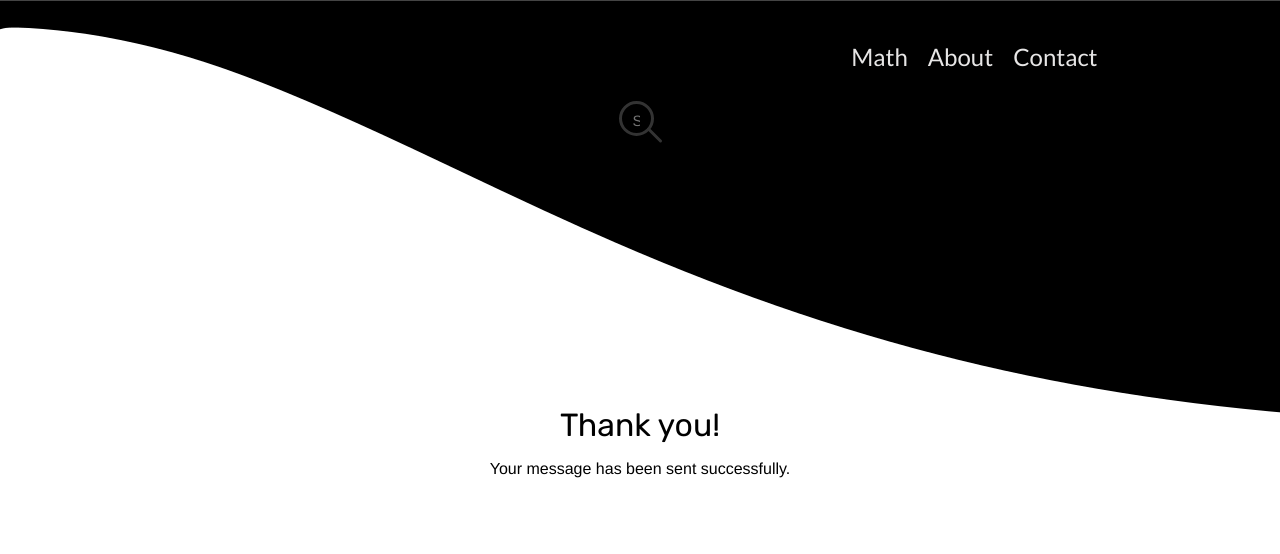
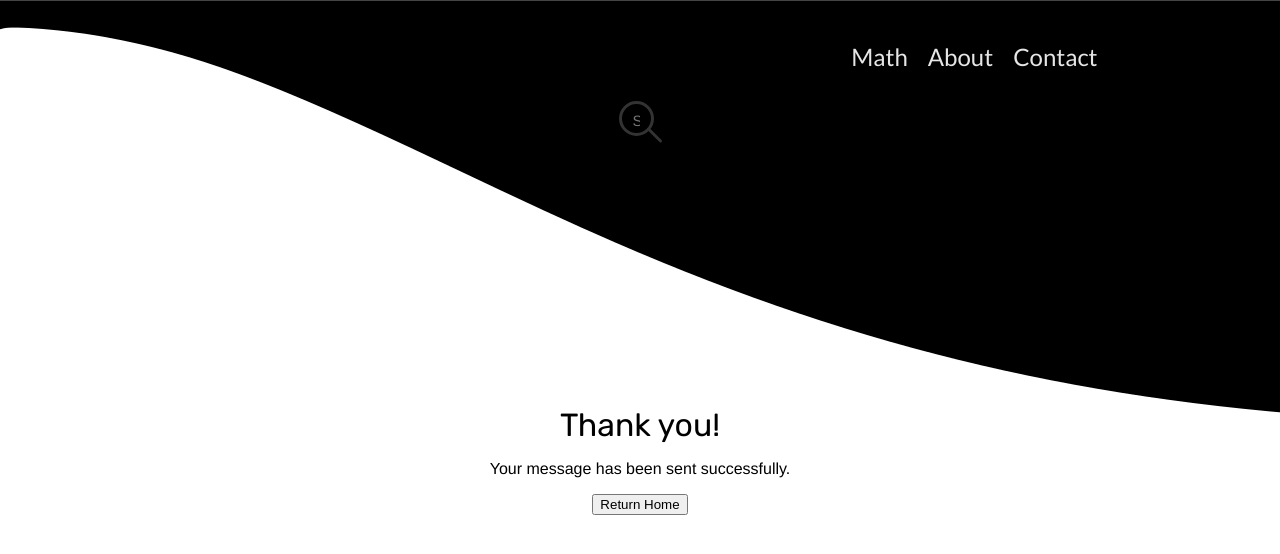
Before and after one commit to aaron1986/MathArticles, a React (Vite) app: page /success in a window 1280 px wide. Shown: the top 554 px of the page. Built offline with nearby package versions, Linux system fonts and the light colour scheme.

Commit message:
updated success page

```diff
--- a/index.html
+++ b/index.html
@@ -2,7 +2,7 @@
 <html lang="en">
   <head>
     <meta charset="UTF-8" />
-    <link rel="icon" type="image/svg+xml" href="/vite.svg" />
+    <link rel="icon" type="image/svg+xml" href="./src/assets/img/math-icon.png" />
     <meta name="viewport" content="width=device-width, initial-scale=1.0" />
     <title>maths_project</title>
   </head>
--- a/src/Components/Success.jsx
+++ b/src/Components/Success.jsx
@@ -1,8 +1,15 @@
+import { useNavigate } from "react-router-dom";
 export default function Success() {
+  const navigate = useNavigate();
     return (
           <div>
             <div className="article_title">Thank you!</div>
             <p>Your message has been sent successfully.</p>
+            <div>
+             <button onClick={() => navigate("/")}>
+            Return Home
+          </button>
+            </div>
           </div>
 
     )
```
Also changed, not shown: src/assets/img/math-icon.png (added), src/assets/img/wireframes_app.png.
